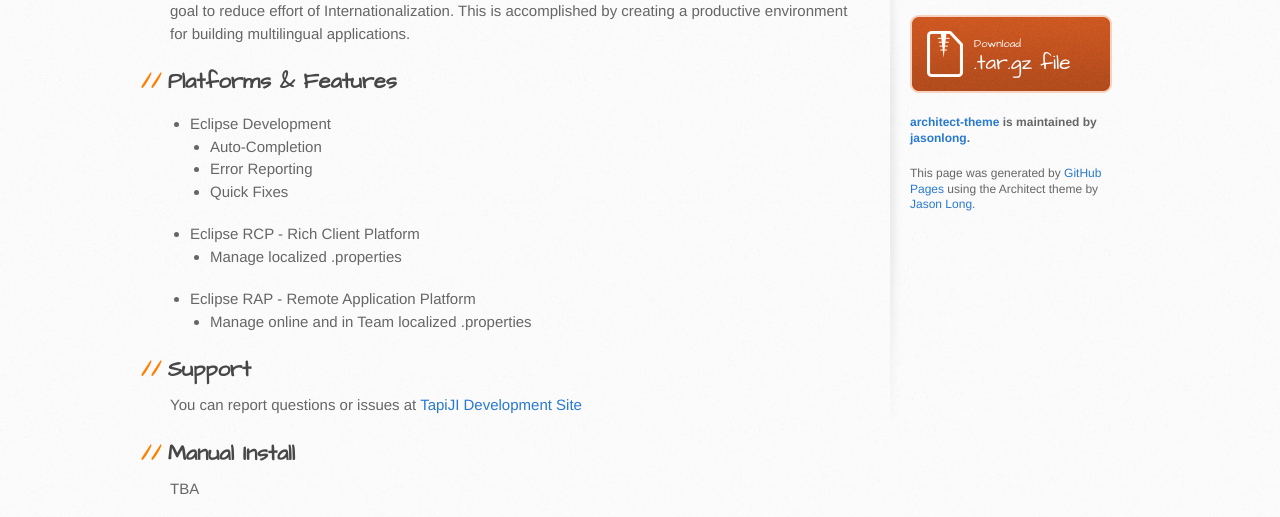
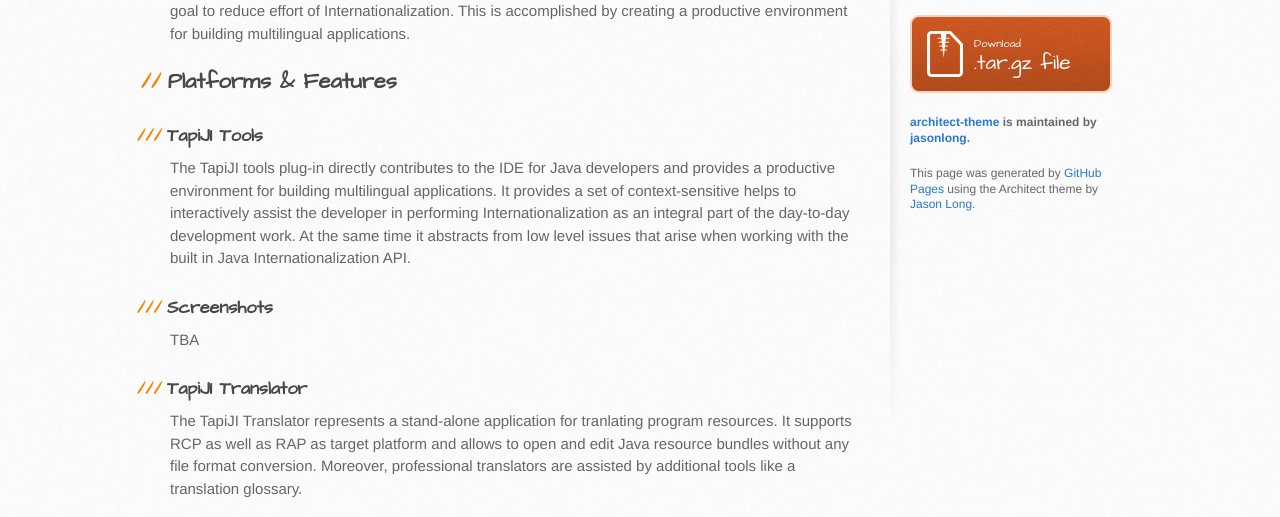
Before and after one commit to tapiji/tapiji.github.io, a plain HTML site: page index.html in a window 1280 px wide. Shown: the part 422-939 px from the top of the page. Drawn offline with Linux system fonts and the light colour scheme.

Commit message:
Format website

```diff
--- a/index.html
+++ b/index.html
@@ -33,32 +33,27 @@
         <p>TapiJI represents a set of smart tools that integrate into the Eclipse IDE for Java developers with the goal to reduce effort of Internationalization. This is accomplished by creating a productive environment for building multilingual applications.</p>
 
 	<h2>Platforms & Features</h2>
-	<ul>
-	  <li>Eclipse Development</li>
-		<ul>
-		  <li>Auto-Completion</li>
-		  <li>Error Reporting</li>
-		  <li>Quick Fixes</li>
-		</ul>
-	  <li>Eclipse RCP - Rich Client Platform</li>
-		<ul>
-		  <li>Manage localized .properties</li>
-		</ul>
-	  <li>Eclipse RAP - Remote Application Platform</li>
-		<ul>
-		  <li>Manage online and in Team localized .properties</li>
-		</ul>
-	</ul>
+
+	<h3>TapiJI Tools</h3>
+The TapiJI tools plug-in directly contributes to the IDE for Java developers and provides a productive environment for building multilingual applications. It provides a set of context-sensitive helps to interactively assist the developer in performing Internationalization as an integral part of the day-to-day development work. At the same time it abstracts from low level issues that arise when working with the built in Java Internationalization API.
+
+
+        <h3>Screenshots</h3>
+        <p>TBA</p>
+	<h3>TapiJI Translator</h3>
+	The TapiJI Translator represents a stand-alone application for tranlating program resources. It supports RCP as well as RAP as target platform and allows to open and edit Java resource bundles without any file format conversion. Moreover, professional translators are assisted by additional tools like a translation glossary.
+           <h3>Screenshots</h3>
+        <p>TBA</p>
+
 
         <h2>Support</h2>
 	You can report questions or issues at <a href="https://github.com/tapiji/tapiji/issues?q=is%3Aopen+is%3Aissue" target="_blank">TapiJI Development Site</a>
         <p></p>
-        <h2>Manual Install</h2>
+<!--        <h2>Manual Install</h2>
         <p>TBA</p>
         <h2>Notes</h2>
-        <p>TBA</p>
-        <h2>Screenshots</h2>
-        <p>TBA</p>
+        <p>TBA</p>--->
+
 </section>
 
         <aside id="sidebar">
```
